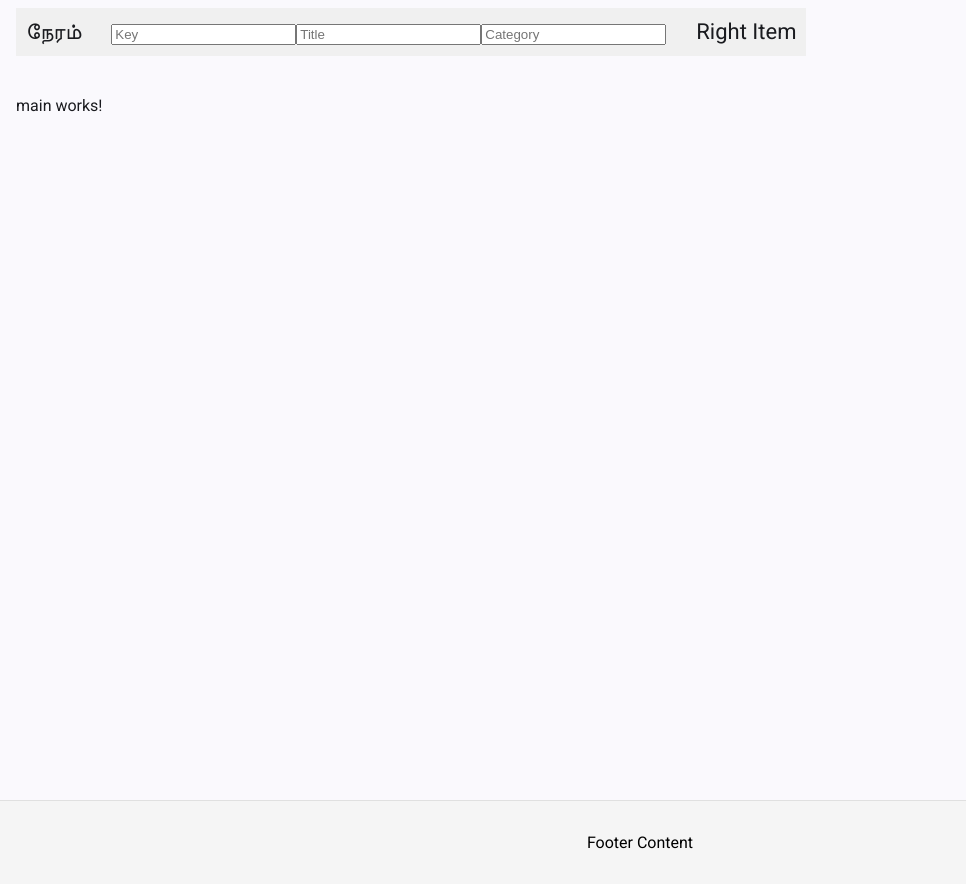
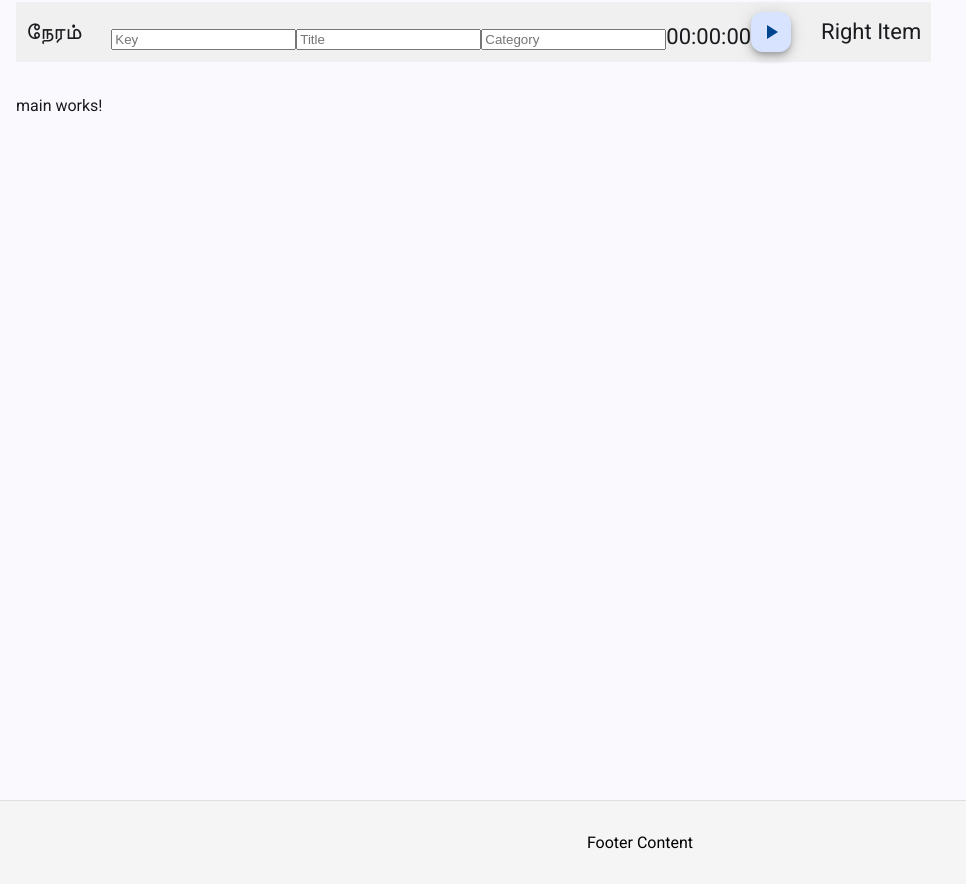
Before and after one commit to sathishid/neram, an Angular app: page / in a window 1280 px wide. Shown: the whole page, without its empty margins (0-966 px from the left). Built offline with nearby package versions, Linux system fonts and the light colour scheme.

Commit message:
added the time operation

```diff
--- a/src/app/components/header-form/header-form.component.html
+++ b/src/app/components/header-form/header-form.component.html
@@ -23,6 +23,10 @@
                 }
             </mat-autocomplete>
 
+            <label>{{ time | date:'HH:mm:ss' }}</label>
+            <button mat-mini-fab aria-label="Start/Stop" (click)="toggleTimer()">
+                <mat-icon>{{ isRunning ? 'stop' : 'play_arrow' }}</mat-icon>
+              </button>
 
         </form>
 
--- a/src/app/components/header-form/header-form.component.ts
+++ b/src/app/components/header-form/header-form.component.ts
@@ -1,9 +1,10 @@
 import { Component, OnInit } from '@angular/core';
 import { FormBuilder, FormControl, FormGroup, ReactiveFormsModule } from '@angular/forms';
 import { MatFormFieldModule } from '@angular/material/form-field';
-import { MatInputModule } from '@angular/material/input';
+import {MatIconModule} from '@angular/material/icon';
+import {MatButtonModule} from '@angular/material/button';
 import { MatAutocompleteModule } from '@angular/material/autocomplete';
-import { map, Observable, of, startWith, forkJoin } from 'rxjs';
+import { map, Observable, of, startWith, forkJoin, interval } from 'rxjs';
 import { CommonModule } from '@angular/common';
 import { JobService } from '../../services/job.service';
 import { Job } from '../../models/job.model';
@@ -12,15 +13,24 @@ import { Category } from '../../models/category.model';
 
 @Component({
   selector: 'app-header-form',
-  imports: [CommonModule, ReactiveFormsModule, MatFormFieldModule, MatAutocompleteModule],
+  imports: [CommonModule, ReactiveFormsModule,
+     MatFormFieldModule, MatAutocompleteModule,
+     MatButtonModule,
+     MatIconModule],
   templateUrl: './header-form.component.html',
   styleUrl: './header-form.component.scss'
 })
 export class HeaderFormComponent implements OnInit {
+
   headerFormGroup: FormGroup;
   keyControl: FormControl;
   titleControl: FormControl;
   categoryControl: FormControl;
+  currentJob : Job;
+
+  time: Date = new Date(0, 0, 0, 0, 0, 0); // Initialize time to 00:00:00
+  interval: any;
+  isRunning: boolean = false; // Track whether the timer is running
 
   jobs: Job[];
   taskKeyFilteredOptions: Observable<Job[]>;
@@ -33,6 +43,8 @@ export class HeaderFormComponent implements OnInit {
   constructor(private fb: FormBuilder,
     private jobService: JobService,
     private categoryService: CategoryService) {
+    this.currentJob = {} as Job;
+
     this.taskKeyFilteredOptions = of([]);
     this.taskTitleFilteredOptions = of([]);
     this.taskCategoriesOptions = of([]);
@@ -47,7 +59,7 @@ export class HeaderFormComponent implements OnInit {
       titleControl: this.titleControl,
       categoryControl: this.categoryControl
     });
-
+    this.time = new Date(0, 0, 0, 0, 0, 0);
   }
 
   ngOnInit() {
@@ -119,5 +131,29 @@ export class HeaderFormComponent implements OnInit {
     return category && category.name ? category.name : '';
   }
 
+  toggleTimer() {
+    if (this.isRunning) {
+      this.stopTask(); // Stop the timer if it's running
+    } else {
+      this.startTask(); // Start the timer if it's not running
+    }
+  }
+
+  startTask() {
+    this.isRunning = true; // Set the timer state to running
+    this.time = new Date(0, 0, 0, 0, 0, 0); // Reset time to 00:00:00
+    this.interval = setInterval(() => {
+      // Create a new Date object to trigger change detection
+      this.time = new Date(this.time.getTime() + 1000); // Add 1 second
+    }, 1000); // Update every 1000ms (1 second)
+  }
+
+  stopTask() {
+    this.isRunning = false; // Set the timer state to stopped
+    if (this.interval) {
+      clearInterval(this.interval); // Stop the interval
+      this.interval = null; // Clear the interval reference
+    }
+  }
 
 }
```
